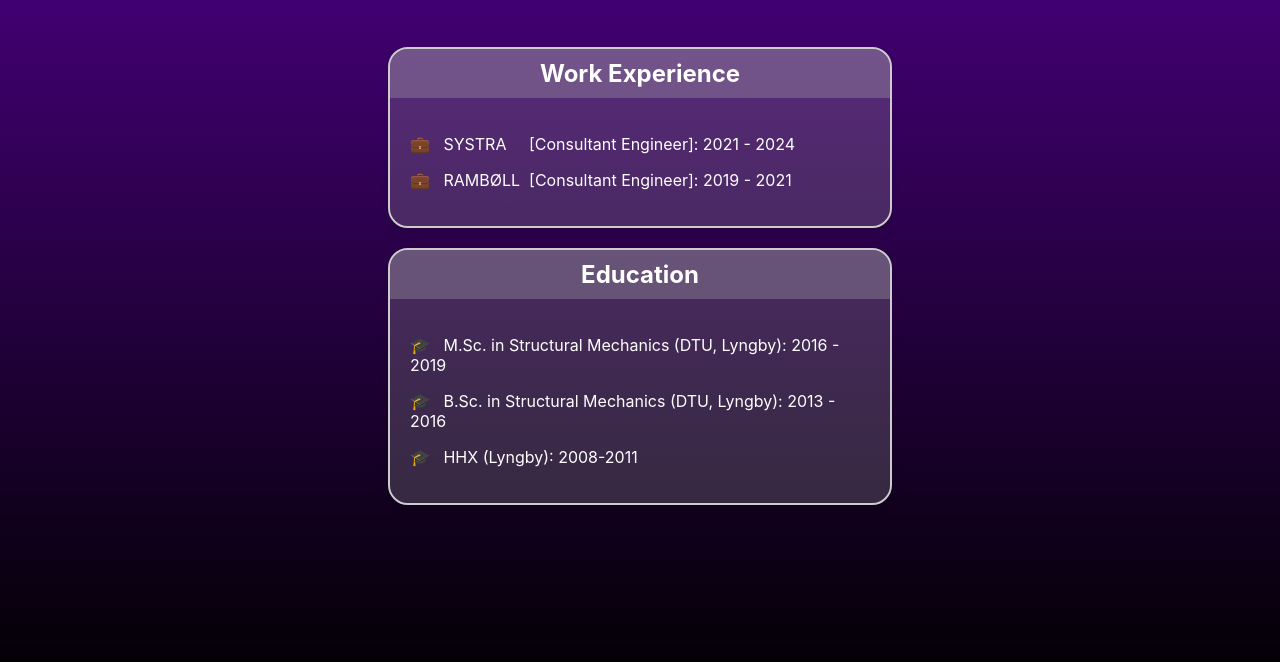
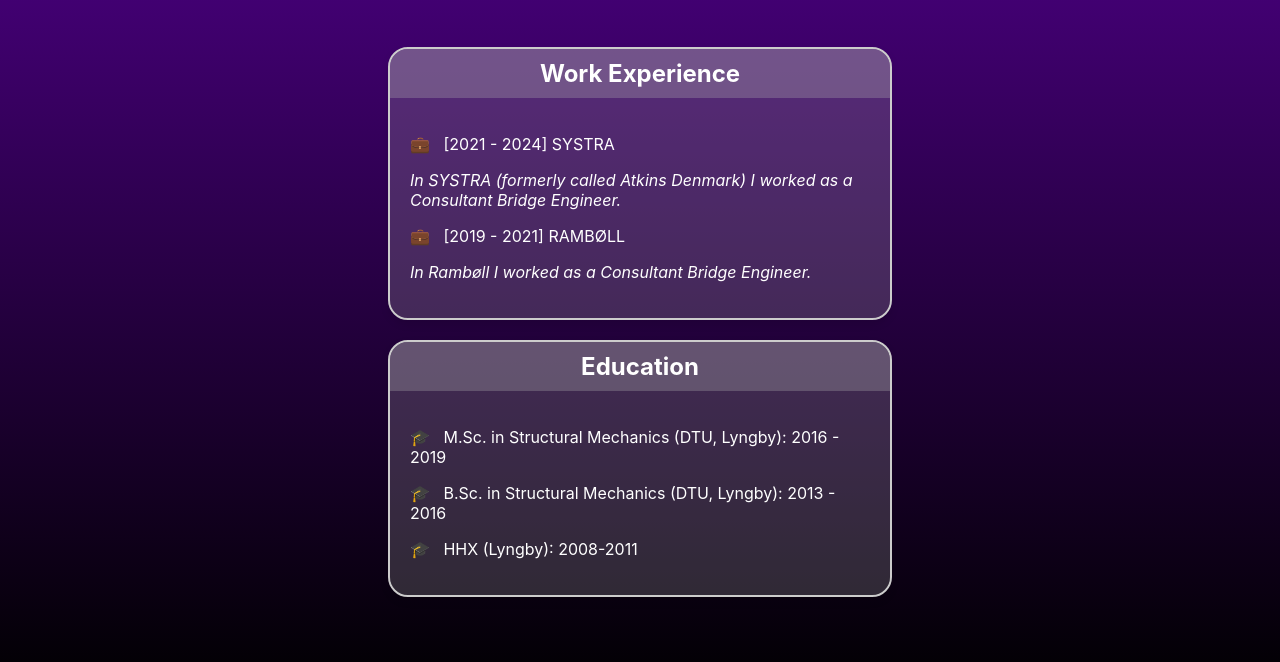
Before and after one commit to pastig/pastig.github.io, a plain HTML site: page experience.html in a window 1280 px wide. Shown: the part 102-764 px from the top of the page. Drawn offline with Linux system fonts and the light colour scheme.

Commit message:
Changed about and experience

```diff
--- a/experience.html
+++ b/experience.html
@@ -34,8 +34,10 @@
         <h2 class="card-title">Work Experience</h2>
         <div class="card-content">
             <div >
-                <p>💼&nbsp;&nbsp; SYSTRA &nbsp;&nbsp;&nbsp; [Consultant Engineer]: 2021 - 2024 </p>
-                <p>💼&nbsp;&nbsp; RAMBØLL &nbsp;[Consultant Engineer]: 2019 - 2021 </p>
+                <p>💼&nbsp;&nbsp; [2021 - 2024] SYSTRA</p>
+                <p><em>In SYSTRA (formerly called Atkins Denmark) I worked as a Consultant Bridge Engineer.</em></p>
+                <p>💼&nbsp;&nbsp; [2019 - 2021] RAMBØLL</p>
+                <p><em>In Rambøll I worked as a Consultant Bridge Engineer.</em></p>
             </div>
         </div>
     </div>
```
Also changed, not shown: about.html (+5 -3 lines).
